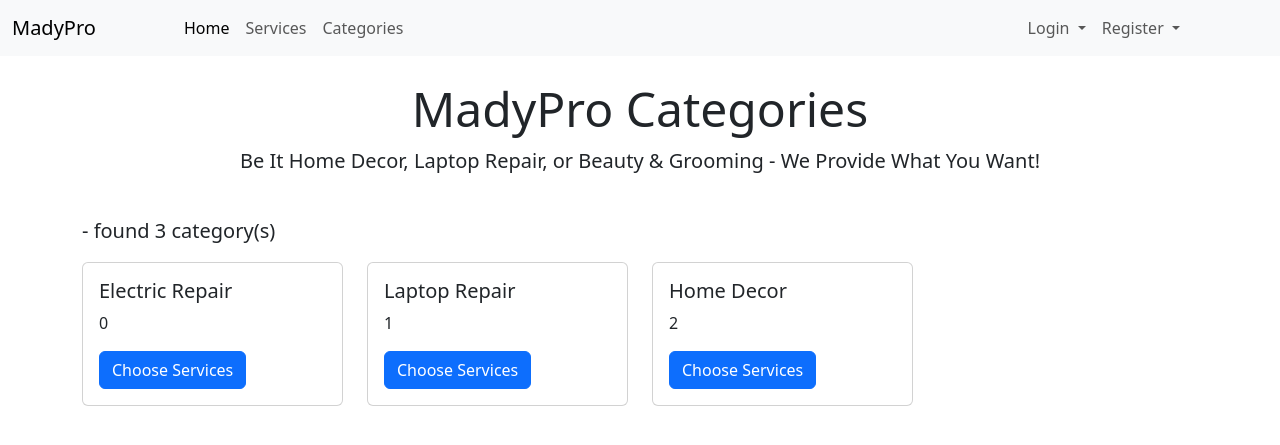
After one commit to devgupta1907/madypro, a Flask app: page /categories in a window 1280 px wide. The commit adds this page. Shown: the top 445 px of the page. Run offline with Flask 3, Linux system fonts and the light colour scheme; data comes from the database, SQL or seed files in the repository; both versions use the stored data as it was after the commit.

Commit message:
code progess

```diff
--- a/app/routes.py
+++ b/app/routes.py
@@ -1,8 +1,10 @@
 from flask import render_template, request, redirect, url_for, flash
 from flask_login import login_user, logout_user, current_user, login_required
 from werkzeug.security import check_password_hash
+from functools import wraps
 from app import app, db, login_manager
-from app.models import Category, Service, ServiceRequest, Customer, Professional
+from app.models import Category, Service, ServiceRequest, Customer, Professional, Admin
+
 
 @login_manager.user_loader
 def load_user(user_id):
@@ -10,30 +12,83 @@ def load_user(user_id):
         return db.session.get(Professional, int(user_id[2:]))
     elif user_id.startswith('c_'):
         return db.session.get(Customer, int(user_id[2:]))
+    elif user_id.startswith('a_'):
+        return db.session.get(Admin, int(user_id[2:]))
     return None
+
+def admin_login_required(f):
+    @wraps(f)
+    def decorated_function(*args, **kwargs):
+        if not current_user.is_authenticated:
+            flash('Please Log In With Admin Credentials', 'warning')
+            return redirect(url_for('admin_login'))
+
+        if not current_user.get_id().startswith('a_'):
+            flash('Access Denied! You Are Not Allowed To Access This Page', 'danger')
+            return redirect(url_for('home'))
+
+        return f(*args, **kwargs)
+    return decorated_function
+
+
+def professional_login_required(f):
+    @wraps(f)
+    def decorated_function(*args, **kwargs):
+        if not current_user.is_authenticated:
+            flash('Please Log As A Professional To Continue', 'warning')
+            return redirect(url_for('professional_login'))
+
+        if not current_user.get_id().startswith('p_'):
+            flash('Access Denied! You Are Not Allowed To Access This Page', 'danger')
+            return redirect(url_for('home'))
+
+        return f(*args, **kwargs)
+    return decorated_function
+
+
+# --------------- --  Admin Routes -------- ---------------------------------------
+
+@app.route("/admin-login", methods=["GET", "POST"])
+def admin_login():
+    if request.method == "POST":
+        email = request.form.get("typeEmail")
+        password = request.form.get('typePassword')
+        admin = Admin.query.filter_by(email=email).first()
+        if admin and check_password_hash(admin.password, password):
+            login_user(admin)
+            flash("You are now logged in!", "success")
+            return redirect(url_for('admin_home'))
+        flash("Wrong Admin Email or Password", 'danger')
+    return render_template('login.html', usertype="admin")
 
 
 @app.route("/admin")
+@admin_login_required
 def admin_home():
     return render_template("admin.html")
 
+
 @app.route("/admin/services")
+@admin_login_required
 def admin_services():
     all_services = Service.query.all()
     return render_template("services_admin.html", services=all_services)
 
 
 @app.route("/admin/professionals")
+@admin_login_required
 def admin_professionals():
     all_professionals = Professional.query.all()
     return render_template("professionals_admin.html", professionals=all_professionals)
 
 @app.route('/admin/customers')
+@admin_login_required
 def admin_customers():
     all_customers = Customer.query.all()
     return render_template("customers_admin.html", customers=all_customers)
 
 @app.route('/admin/activate/<int:professional_id>', methods=['POST'])
+@admin_login_required
 def activate_professional(professional_id):
     professional = Professional.query.get_or_404(professional_id)
     professional.status = "Active"
@@ -41,6 +96,7 @@ def activate_professional(professional_id):
     return redirect(url_for('admin_professionals'))
 
 @app.route('/admin/deactivate/<int:professional_id>', methods=['POST'])
+@admin_login_required
 def deactivate_professional(professional_id):
     professional = Professional.query.get_or_404(professional_id)
     professional.status = "InActive"
@@ -48,6 +104,7 @@ def deactivate_professional(professional_id):
     return redirect(url_for('admin_professionals'))
 
 @app.route('/admin/delete/<int:professional_id>', methods=['POST'])
+@admin_login_required
 def delete_professional(professional_id):
     professional = Professional.query.get_or_404(professional_id)
     db.session.delete(professional)
@@ -55,6 +112,7 @@ def delete_professional(professional_id):
     return redirect(url_for('admin_professionals'))
 
 @app.route("/admin/categories/add_category", methods=["GET", "POST"])
+@admin_login_required
 def add_category():
     if request.method == "POST":
         category_name = request.form["category_name"]
@@ -73,6 +131,7 @@ def add_category():
     return render_template("add_category.html")
 
 @app.route("/admin/services/add_service", methods=['GET', 'POST'])
+@admin_login_required
 def add_service():
     all_categories = Category.query.all()
     if request.method == "POST":
@@ -98,6 +157,7 @@ def add_service():
 
     return render_template("add_service.html", categories=all_categories)
 
+#  -----------------------------------------------------------------------------------
 
 
 
@@ -106,6 +166,8 @@ def home():
     print(current_user)
     return render_template("base.html")
 
+
+#  ---------------------------- Service Routes --------------------------------------
 @app.route("/services")
 def services():
     all_services = Service.query.all()
@@ -116,25 +178,96 @@ def services():
 def get_professionals_of_service(service_id):
     service = Service.query.filter_by(id=service_id).first()
     if service:
-        desired_professionals = service.professionals
+        desired_professionals = Professional.query.filter_by(service_id=service.id, status="Active").all()
         if desired_professionals:
-            return render_template("get_professionals_of_service.html", desired_professionals=desired_professionals)
+            return render_template("get_professionals_of_service.html", desired_professionals=desired_professionals, service=service)
+        flash('Currently, no professionals are available for this service', 'info')
+        return redirect(url_for('services'))
     return redirect(url_for('home'))
 
 
 @app.route("/services/<int:service_id>/professionals/<int:professional_id>/create")
+@login_required
 def create_service_request(service_id, professional_id):
-    service = Service.query.filter_by(id=service_id).first()
-    professional = Professional.query.filter_by(id=professional_id).first()
-    if service and professional:
-        service_request = ServiceRequest(service_id=service_id, customer_id=current_user["id"], professional_id=professional_id)
-        print(service_request)
-        return None
-    return None
+    if current_user.get_id().startswith('c_'):
+        service = Service.query.filter_by(id=service_id).first()
+        professional = Professional.query.filter_by(id=professional_id).first()
+        if service and professional:
+            service_request = ServiceRequest(service_id=service_id, customer_id=int(current_user.get_id()[2:]), professional_id=professional_id)
+            db.session.add(service_request)
+            db.session.commit()
+            flash(f'Your request has been created with Professional {professional.name}.\n Let the professional accept your service request 😀', 'success')
+            return redirect(url_for('services'))
+        return redirect(url_for('home'))
+    flash('Please login as a customer to book a service', 'danger')
+    return redirect(url_for('home'))
+
+
+# ----------------- Category Route -------------------------------------
+@app.route('/categories')
+def categories():
+    categories = Category.query.all()
+    return render_template('categories.html', categories=categories)
+
+@app.route('/categories/<int:category_id>/services')
+def get_services_of_category(category_id):
+    category = Category.query.filter_by(id=category_id).first()
+    if category:
+        available_services = category.services
+        if available_services:
+            return render_template('services.html', services=available_services, category=category.name)
+        flash("Currently, no service is available under this category", 'info')
+        return redirect(url_for('categories'))
+    return redirect(url_for('home'))
+
+
+# ------------------------ Professional Routes --------------------------------
+
+
+@app.route('/professional-dashboard')
+@professional_login_required
+def professional_dashboard():
+    prof_id = int(current_user.get_id()[2:])
+    professional = Professional.query.filter_by(id=prof_id).first()
+    return render_template('professionals_dashboard.html', professional = professional,
+                           service_requests = professional.service_requests)
+
+
+@app.route('/professional-dashboard/accept/<int:request_id>', methods=["POST"])
+@professional_login_required
+def accept_request(request_id):
+    service_request = ServiceRequest.query.filter_by(id = request_id).first()
+    if service_request:
+        service_request.status = "Accepted"
+        db.session.commit()
+        return redirect(url_for('professional_dashboard'))
+    flash('No Service Request Found With The Given Request ID', 'danger')
+    return redirect(url_for('home'))
+
+@app.route('/professional-dashboard/reject/<int:request_id>', methods=["POST"])
+@professional_login_required
+def reject_request(request_id):
+    service_request = ServiceRequest.query.filter_by(id = request_id).first()
+    if service_request:
+        service_request.status = "Rejected"
+        db.session.commit()
+        return redirect(url_for('professional_dashboard'))
+    flash('No Service Request Found With The Given Request ID', 'danger')
+    return redirect(url_for('home'))
 
 
 
+# ------------------------ Customer Routes -----------------------------------
 
+@app.route('/customer-dashboard')
+@login_required
+def customer_dashbaord():
+    cust_id = int(current_user.get_id()[2:])
+    customer = Customer.query.filter_by(id=cust_id).first()
+    return render_template('customer_dashboard.html', customer=customer)
+
+
+#  ------------------------ Registration Routes ----------------------------------
 @app.route('/professional-register', methods=['GET', 'POST'])
 def professional_register():
     if request.method == 'POST':
@@ -145,7 +278,7 @@ def professional_register():
 
         existing_professional = Professional.query.filter_by(email=email).first()
         if existing_professional:
-            flash('Email already registered. Please use different email address.', 'danger')
+            flash('Email Already Registered. Please Use A Different Email Address.', 'danger')
             return redirect(url_for('professional_register'))
 
 
@@ -155,12 +288,12 @@ def professional_register():
         db.session.add(new_professional)
         db.session.commit()
 
-        flash('Great! Your details has been passed to the admin. You may start providing your service post verfication of details.', 'success')
+        flash('Great! Your Details Has Been Passed To The Admin. You May Start Providing Your Service Post Verfication Of Details.', 'success')
         return redirect(url_for('home'))
 
-    # Fetch services to populate the dropdown
     all_services = Service.query.all()
     return render_template('professional_registration.html', services=all_services)
+
 
 @app.route("/customer-register", methods=["GET", "POST"])
 def customer_register():
@@ -186,16 +319,16 @@ def customer_register():
     return render_template('customer_registration.html')
 
 
+#  ------------------------ Login Routes ----------------------------------------
+
 @app.route("/professional-login", methods=["GET", "POST"])
 def professional_login():
     if request.method == "POST":
         email = request.form.get("typeEmail")
-        password = request.form.get('typeEmail')
-
+        password = request.form.get('typePassword')
         professional = Professional.query.filter_by(email=email).first()
         if professional and check_password_hash(professional.password, password):
             login_user(professional)
-
             flash("You are now logged in!", "success")
             return redirect(url_for('home'))
     return render_template('login.html', usertype="professional")
@@ -207,13 +340,15 @@ def customer_login():
         email = request.form.get("typeEmail")
         password = request.form.get('typePassword')
 
-        customer = db.session.query(Customer).filter(Customer.email == email).first()
+        customer = Customer.query.filter_by(email=email).first()
         if customer and check_password_hash(customer.password, password):
             login_user(customer)
             flash("You are now logged in!", "success")
             return redirect(url_for('home'))
     return render_template('login.html', usertype="customer")
 
+
+#  ------------------ LogOut Route --------------------------------------
 @app.route('/logout')
 @login_required
 def logout():
--- a/app/templates/base.html
+++ b/app/templates/base.html
@@ -21,7 +21,7 @@
 
   <nav class="navbar navbar-expand-lg bg-body-tertiary">
     <div class="container-fluid">
-      <a class="navbar-brand" href="#">MadyPro</a>
+      <a class="navbar-brand" href="{{ url_for('home') }}">MadyPro</a>
       <button class="navbar-toggler" type="button" data-bs-toggle="collapse" data-bs-target="#navbarNavAltMarkup" aria-controls="navbarNavAltMarkup" aria-expanded="false" aria-label="Toggle navigation">
         <span class="navbar-toggler-icon"></span>
       </button>
@@ -30,8 +30,8 @@
 
         <div class="navbar-nav left-content">
           <a class="nav-link active" aria-current="page" href="{{ url_for('home') }}">Home</a>
-          <a class="nav-link" href="#">Features</a>
-          <a class="nav-link" href="#">Pricing</a>
+          <a class="nav-link" href="{{ url_for('services') }}">Services</a>
+          <a class="nav-link" href="{{ url_for('categories') }}">Categories</a>
         </div>
 
         <div class="navbar-nav ms-auto right-content">
@@ -45,7 +45,7 @@
                 {% endif %}
               </a>
               <ul class="dropdown-menu" aria-labelledby="userDropdown">
-                <li><a class="dropdown-item" href="{{ url_for('home') }}">Profile</a></li>
+                <li><a class="dropdown-item" href="{{ url_for('professional_dashboard') }}">Profile</a></li>
                 <li><a class="dropdown-item" href="{{ url_for('logout') }}">Logout</a></li>
               </ul>
             </div>
@@ -58,7 +58,7 @@
                 <li><a class="dropdown-item" href="{{ url_for('customer_login') }}">Customer</a></li>
                 <li><a class="dropdown-item" href="{{ url_for('professional_login') }}">Professionals</a></li>
                 <li><hr class="dropdown-divider"></li>
-                <li><a class="dropdown-item" href="#">Admin Login</a></li>
+                <li><a class="dropdown-item" href="{{ url_for('admin_login') }}">Admin Login</a></li>
               </ul>
             </div>
             <div class="nav-item dropdown">
@@ -93,32 +93,8 @@
     {% endif %}
     {% endwith %}
 
-      {% block content %}
-      {% endblock %}
-
-      <!-- <div class="container mt-4">
-        <div class="row justify-content-center">
-            <div class="col-md-6">
-                <form>
-                    <div class="mb-3">
-                      <label for="exampleInputEmail1" class="form-label">Email address</label>
-                      <input type="email" class="form-control" id="exampleInputEmail1" aria-describedby="emailHelp">
-                      <div id="emailHelp" class="form-text">We'll never share your email with anyone else.</div>
-                    </div>
-                    <div class="mb-3">
-                      <label for="exampleInputPassword1" class="form-label">Password</label>
-                      <input type="password" class="form-control" id="exampleInputPassword1">
-                    </div>
-                    <div class="mb-3 form-check">
-                      <input type="checkbox" class="form-check-input" id="exampleCheck1">
-                      <label class="form-check-label" for="exampleCheck1">Check me out</label>
-                    </div>
-                    <button type="submit" class="btn btn-primary">Submit</button>
-                </form>
-            </div>
-        </div>
-    </div> -->
-
+    {% block content %}
+    {% endblock %}
 
 
     <script src="https://cdn.jsdelivr.net/npm/bootstrap@5.3.3/dist/js/bootstrap.bundle.min.js" integrity="sha384-YvpcrYf0tY3lHB60NNkmXc5s9fDVZLESaAA55NDzOxhy9GkcIdslK1eN7N6jIeHz" crossorigin="anonymous"></script>
--- /dev/null
+++ b/app/templates/categories.html
@@ -0,0 +1,34 @@
+{% extends 'base.html' %}
+
+
+{% block content %}
+
+    <div class="container mt-4">
+        <h3 class="text-center display-5 my-2">MadyPro Categories</h3>
+        <div class="row">
+            <div class="text-center">
+                <p class="lead">Be It Home Decor, Laptop Repair, or Beauty & Grooming - We Provide What You Want!</p>
+            </div>
+        </div>
+    </div>
+
+    <div class="container mt-4">
+        <p class="lead">- found <b>{{ categories|length }}</b> category(s)</p>
+        <div class="row">
+            {% for category in categories %}
+            <!-- Card 1 -->
+            <div class="col-md-3 col-sm-6 mb-4">
+                <div class="card">
+                    <!-- <img src="service-image1.jpg" class="card-img-top" alt="Service 1"> -->
+                    <div class="card-body">
+                        <h5 class="card-title">{{ category.name }}</h5>
+                        <p class="card-text">{{category.services|length}}</p>
+                        <a href="{{ url_for('get_services_of_category', category_id=category.id) }}" class="btn btn-primary">Choose Services</a>
+                    </div>
+                </div>
+            </div>
+            {% endfor %}
+        </div>
+    </div>
+
+{% endblock %}
```
Also changed, not shown: app/appi.py (deleted, +0 -244 lines), app/models.py (+20 -0 lines), app/templates/customer_dashboard.html (added, +16 -0 lines), app/templates/customer_registration.html (+8 -1 lines), app/templates/get_professionals_of_service.html (+9 -0 lines), app/templates/login.html (+8 -1 lines), app/templates/professional_registration.html (+8 -1 lines), app/templates/professionals_admin.html (+7 -4 lines), app/templates/professionals_dashboard.html (+71 -55 lines), app/templates/services.html (+13 -0 lines), instance/madyproDB.db, 1 other file.
